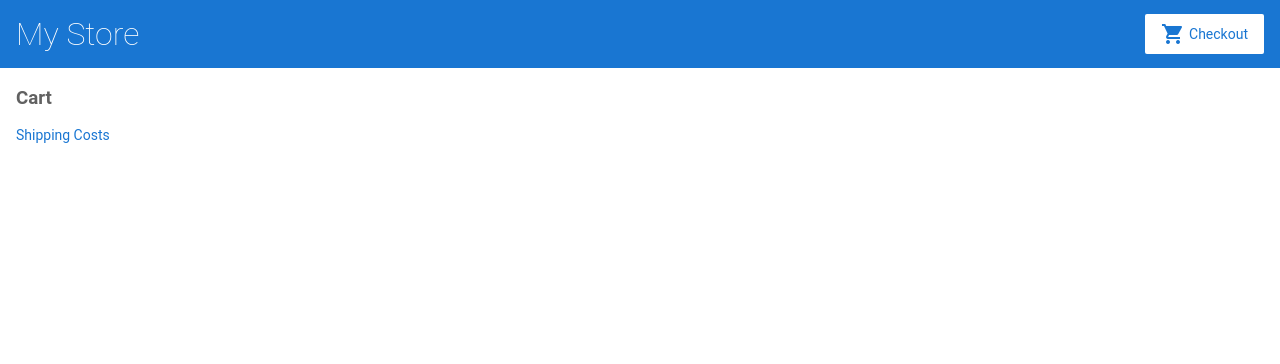
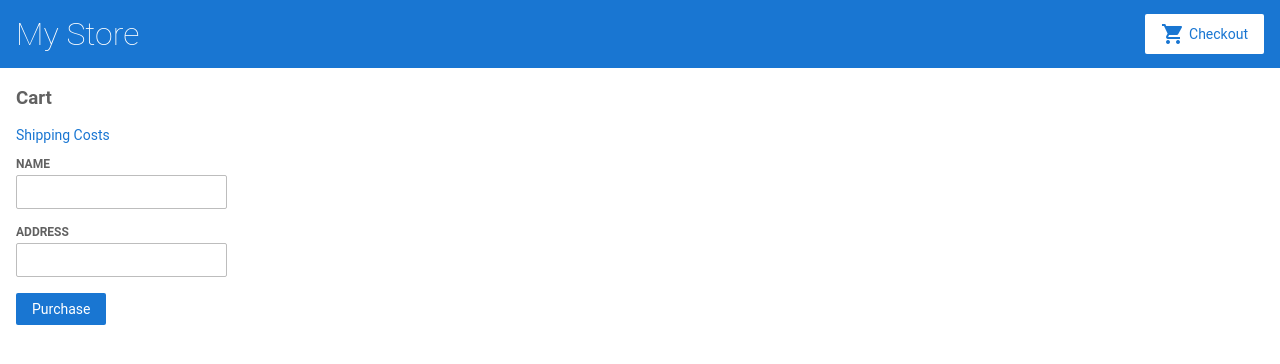
Before and after one commit to alcasinoroyale/angular-StackBlitz, an Angular app: page /cart in a window 1280 px wide. Shown: the top 364 px of the page. Built offline with nearby package versions, Linux system fonts and the light colour scheme.

Commit message:
Modify Cart with Name and Address of Customer

```diff
--- a/src/app/cart/cart.component.html
+++ b/src/app/cart/cart.component.html
@@ -8,3 +8,23 @@
   <span>{{ item.name }}</span>
   <span>{{ item.price | currency }}</span>
 </div>
+
+<form [formGroup]="checkoutForm" (ngSubmit)="onSubmit(checkoutForm.value)">
+
+  <div>
+    <label for="name">
+      Name
+    </label>
+    <input id="name" type="text" formControlName="name">
+  </div>
+
+  <div>
+    <label for="address">
+      Address
+    </label>
+    <input id="address" type="text" formControlName="address">
+  </div>
+
+  <button class="button" type="submit">Purchase</button>
+
+</form>
--- a/src/app/cart/cart.component.ts
+++ b/src/app/cart/cart.component.ts
@@ -1,4 +1,5 @@
-import { Component, OnInit } from '@angular/core';
+import { Component } from '@angular/core';
+import { FormBuilder } from '@angular/forms';
 import { CartService } from '../cart.service';
 
 @Component({
@@ -7,14 +8,27 @@ import { CartService } from '../cart.service';
   styleUrls: ['./cart.component.css']
 })
 
-export class CartComponent implements OnInit {
+export class CartComponent {
   items;
+  checkoutForm;
 
   constructor(
-    private cartService: CartService
-  ) { }
+    private cartService: CartService,
+    private formBuilder: FormBuilder,
+  ) {
+    this.items = this.cartService.getItems();
 
-  ngOnInit() {
-    this.items = this.cartService.getItems();
+    this.checkoutForm = this.formBuilder.group({
+      name: '',
+      address: ''
+    });
+  }
+
+  onSubmit(customerData) {
+    // Process checkout data here
+    console.warn('Your order has been submitted', customerData);
+
+    this.items = this.cartService.clearCart();
+    this.checkoutForm.reset();
   }
 }
```
